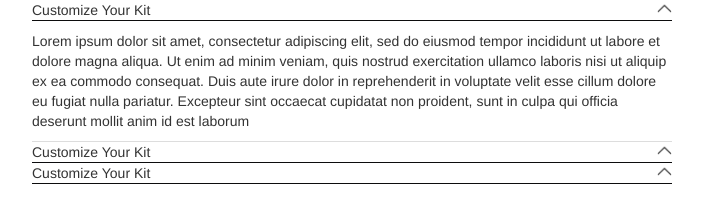
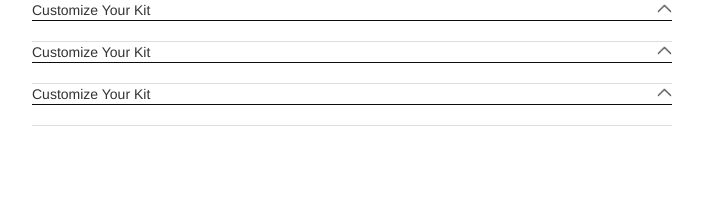
Before and after one commit to webdevctoms/DropdownKit, a plain HTML site: page index.html in a window 1280 px wide. Shown: the whole page, without its empty margins (288-991 px from the left). Drawn offline with nearby package versions, Linux system fonts and the light colour scheme.

Commit message:
added section expand functionality

```diff
--- a/css/bundle.css
+++ b/css/bundle.css
@@ -6,7 +6,6 @@ body {
 	position: relative;
 	width: 50%;
 	margin: auto;
-
 }
 
 .bundle-button{
@@ -42,3 +41,9 @@ body {
 	border-bottom: 1px solid #ddd;
 	margin-top: 10px;
 }
+
+.bundle-selector-content{
+	transition: height 1s;
+	overflow: hidden;
+	/*height: 0px;*/
+}
--- a/index.html
+++ b/index.html
@@ -2,6 +2,7 @@
 <html>
 <head>
 	<title>Dropdown Kit</title>
+	<meta name="viewport" content="width=device-width, initial-scale=1.0">
 	<script
   src="https://code.jquery.com/jquery-3.3.1.min.js"
   integrity="sha256-FgpCb/KJQlLNfOu91ta32o/NMZxltwRo8QtmkMRdAu8="
@@ -13,19 +14,27 @@
 </head>
 <body>
 	<div class="bundle-container" id="bundle-container1">
-		<div class="bundle-button" id="bundle-button1">
+		<div class="bundle-button" id="bundle-button1" data-bundleId="0">
 			<p>Customize Your Kit</p>
 		</div>
 		<!--this will contain the buttons/quantities-->
-		<div class="bundle-selectors" id="bundle-selectors1">
-			<p>Lorem ipsum dolor sit amet, consectetur adipiscing elit, sed do eiusmod tempor incididunt ut labore et dolore magna aliqua. Ut enim ad minim veniam, quis nostrud exercitation ullamco laboris nisi ut aliquip ex ea commodo consequat. Duis aute irure dolor in reprehenderit in voluptate velit esse cillum dolore eu fugiat nulla pariatur. Excepteur sint occaecat cupidatat non proident, sunt in culpa qui officia deserunt mollit anim id est laborum</p>
+		<div class="bundle-selectors" id="bundle-selectors-1">
+			<p class="bundle-selector-content">Lorem ipsum dolor sit amet, consectetur adipiscing elit, sed do eiusmod tempor incididunt ut labore et dolore magna aliqua. Ut enim ad minim veniam, quis nostrud exercitation ullamco laboris nisi ut aliquip ex ea commodo consequat.</p>
 		</div>
 
-		<div class="bundle-button" id="bundle-button2">
+		<div class="bundle-button" id="bundle-button2" data-bundleId="1">
 			<p>Customize Your Kit</p>
 		</div>
-		<div class="bundle-button" id="bundle-button3">
+
+		<div class="bundle-selectors" id="bundle-selectors-2">
+			<p class="bundle-selector-content">Lorem ipsum dolor sit amet, consectetur adipiscing elit, sed do eiusmod tempor incididunt ut labore et dolore magna aliqua. Ut enim ad minim veniam, quis nostrud exercitation ullamco laboris nisi ut aliquip ex ea commodo consequat. Duis aute irure dolor in reprehenderit in voluptate velit esse cillum dolore eu fugiat nulla pariatur. Excepteur sint occaecat cupidatat non proident, sunt in culpa qui officia deserunt mollit anim id est laborum Lorem ipsum dolor sit amet, consectetur adipiscing elit, sed do eiusmod tempor incididunt ut labore et dolore magna aliqua. Ut enim ad minim veniam, quis nostrud exercitation ullamco laboris nisi ut aliquip ex ea commodo consequat. Duis aute irure dolor in reprehenderit in voluptate velit esse cillum dolore eu fugiat nulla pariatur. Excepteur sint occaecat cupidatat non proident, sunt in culpa qui officia deserunt mollit anim id est laborum Lorem ipsum dolor sit amet, consectetur adipiscing elit, sed do eiusmod tempor incididunt ut labore et dolore magna aliqua. Ut enim ad minim veniam, quis nostrud exercitation ullamco laboris nisi ut aliquip ex ea commodo consequat. Duis aute irure dolor in reprehenderit in voluptate velit esse cillum dolore eu fugiat nulla pariatur. Excepteur sint occaecat cupidatat non proident, sunt in culpa qui officia deserunt mollit anim id est laborum</p>
+		</div>
+		<div class="bundle-button" id="bundle-button3" data-bundleId="2">
 			<p>Customize Your Kit</p>
+		</div>
+
+		<div class="bundle-selectors">
+			<p class="bundle-selector-content">Lorem ipsum dolor sit amet, consectetur adipiscing elit, sed do eiusmod tempor incididunt ut labore et dolore magna aliqua. Ut enim ad minim veniam, quis nostrud exercitation ullamco laboris nisi ut aliquip ex ea commodo consequat. Duis aute irure dolor in reprehenderit in voluptate velit esse cillum dolore eu fugiat nulla pariatur. Excepteur sint occaecat cupidatat non proident, sunt in culpa qui officia deserunt mollit anim id est laborum</p>
 		</div>
 
 	</div>
--- a/js/bundle.js
+++ b/js/bundle.js
@@ -1,7 +1,20 @@
 function kitBuilder(containerID,buttonIDs){
 	this.kitContainer = document.getElementById(containerID);
 	this.bundleButtons = this.getButtons(buttonIDs);
+	this.bundleHeights = this.getHeights();
 	this.bundleButtons.forEach(button => this.initButtons(button));
+}
+
+kitBuilder.prototype.getHeights = function(){
+	var heights = [];
+	var bundleContentElements = document.getElementsByClassName("bundle-selector-content");
+	for(var i = 0;i < bundleContentElements.length;i++){
+		heights.push(bundleContentElements[i].clientHeight);
+		bundleContentElements[i].style.height = "0px";
+		//bundleContentElements[i].style.display = "none";
+	}
+
+	return heights;
 }
 
 kitBuilder.prototype.getButtons = function(buttonIDs) {
@@ -23,6 +36,11 @@ kitBuilder.prototype.buttonClicked = function(event){
 	event.stopPropagation();
 	event.preventDefault();
 	console.log("clicked", event.currentTarget);
+	console.log("next sibling", event.currentTarget.nextElementSibling);
+	var optionContent = event.currentTarget.nextElementSibling;
+	var bundleId = event.currentTarget.dataset.bundleid;
+	console.log(this.bundleHeights, bundleId);
+	optionContent.firstElementChild.style.height = this.bundleHeights[bundleId] + "px";
 }
 
 document.addEventListener( "DOMContentLoaded", function() {
```
